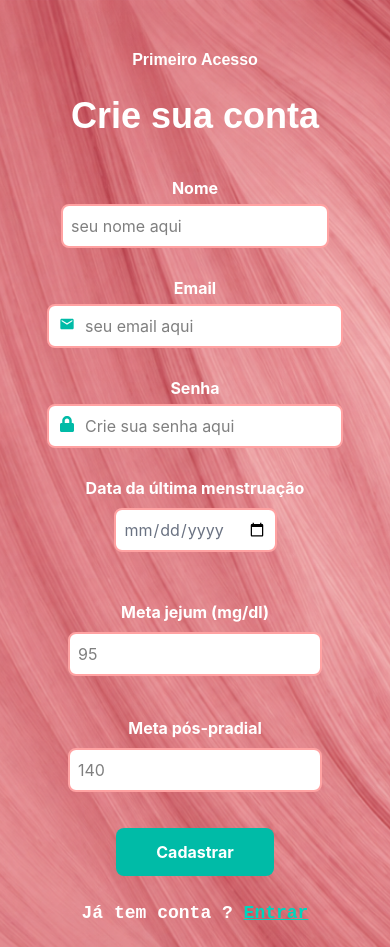
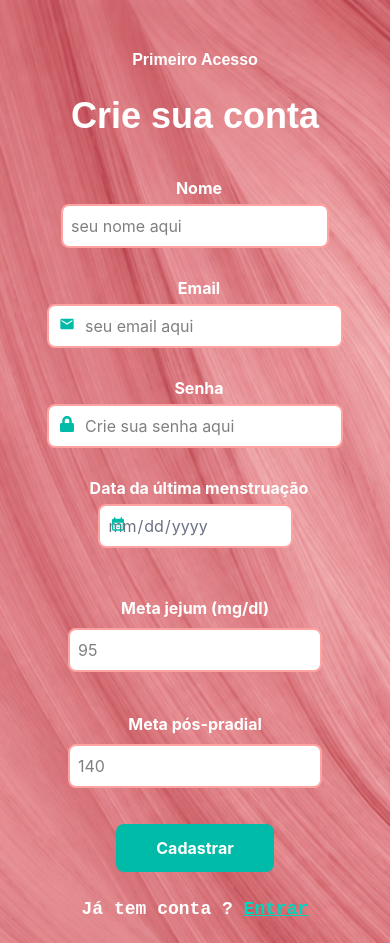
Before and after one commit to Alef-A-Santos/Gestcare, a React (Vite) app in the folder src/frontend/: page / in a window 390 px wide. Built offline with nearby package versions, Linux system fonts and the light colour scheme.

Commit message:
Ajustando icones e colocando responsividade nas imagens

```diff
--- a/src/frontend/src/components/InputsCadastro.jsx
+++ b/src/frontend/src/components/InputsCadastro.jsx
@@ -2,40 +2,49 @@ import Labels from "./Labels";
 import Inputs from "./Inputs";
 import { MdEmail } from "react-icons/md";
 import { FaLock } from "react-icons/fa";
+import{MdCalendarMonth} from "react-icons/md";
 
 function InputHome() {
   return (
     <div className="flex justify-center items-center flex-col gap-1">
 
 
-      <div className="w-100 flex flex-col justify-center lg:justify-start items-center">
-        <Labels desc="Nome" className="text-white font-bold flex justify-center items-center m-1" />
-        <Inputs tipoDado="text" placeName="seu nome aqui" className="border-2 p-2 rounded-lg bg-white border-red-300 w-full sm:w-100 outline-none focus:border-red-400 focus:border-2 text-start  text-grey-300 sm:text-center" />
+      <div className="w-100 flex flex-col justify-center items-center">
+        <Labels desc="Nome" className="text-white font-bold flex justify-start items-center m-1 pl-2 " />
+        <Inputs tipoDado="text" placeName="seu nome aqui" className="border-2 p-2 rounded-lg bg-white border-red-300 w-full sm:w-100 outline-none focus:border-red-400 focus:border-2 text-start  text-grey-300" />
       </div>
 
 
       <div className="w-100 flex flex-col justify-center lg:justify-start items-center">
-      <Labels desc="Email" className="text-white font-bold flex justify-center items-center m-1" />
+      <Labels desc="Email" className="text-white font-bold flex justify-start items-center m-1 pl-2" />
       <Inputs tipoDado="Email" placeName="seu email aqui" icone={<MdEmail className="absolute  text-teal-500 m-3" />} className="border-2 p-2 rounded-lg bg-white border-red-300 w-full sm:w-100 outline-none focus:border-red-400 focus:border-2 text-start text-grey-300 pl-9" />
       </div>
 
 
       <div className=" w-100 flex flex-col justify-center lg:justify-start items-center">
-      <Labels desc="Senha" className="text-white font-bold text-start sm:text-center flex justify-center items-center m-1" />
+      <Labels desc="Senha" className="text-white font-bold sm:text-center flex justify-start items-center m-1 pl-2" />
       <Inputs tipoDado="passWord" placeName="Crie sua senha aqui" icone={<FaLock className="absolute  text-teal-500 m-3"/>}
        className="border-2 p-2 text-start rounded-lg bg-white border-red-300 w-full sm:w-100 outline-none focus:border-red-400 focus:border-2 text-grey-300 pl-9" />
       </div>
 
-      <div className="flex justify-center items-center">
-       <Labels desc="Data da última menstruação" className="text-white font-bold m-1" />
-      </div>
-
-
-       <Inputs tipoDado="date" placeName="Digite aqui a data da última menstruação" className="border-2 p-2 text-start rounded-lg bg-white border-red-300 w-full sm:w-100 outline-none focus:border-red-400 focus:border-2  [&::-webkit-datetime-edit]:text-gray-500" />
-
-
-
-
+      <div className="w-100 flex flex-col justify-center lg:justify-start items-center">
+       <Labels desc="Data da última menstruação" className="text-white font-bold m-1 flex justify-start items-center pl-2 mb-1" />
+       <Inputs tipoDado="date" placeName="Digite aqui a data da última menstruação" icone={<MdCalendarMonth className="absolute text-teal-500 m-3 text-end"/>} className="border-2
+    p-2
+    text-start
+    rounded-lg
+    bg-white
+    border-red-300
+    w-full
+    sm:w-100
+    outline-none
+    focus:border-red-400
+    focus:border-2
+    text-gray-500
+    pr-10
+    [&::-webkit-calendar-picker-indicator]:opacity-0
+    [&::-webkit-calendar-picker-indicator]:cursor-pointer"  />
+    </div>
     </div>
   );
 }
--- a/src/frontend/src/components/Labels.jsx
+++ b/src/frontend/src/components/Labels.jsx
@@ -1,7 +1,7 @@
 function Labels({ desc, className }) {
     return (
-        <div className="mt-5 w-full ">
-            <label className={`block ${className}`}>{desc}</label>
+        <div className="mt-5 w-full flex  justify-center sm:justify-start ">
+            <label className={className} >{desc}</label>
 
         </div>
     )
--- a/src/frontend/src/components/Logo.jsx
+++ b/src/frontend/src/components/Logo.jsx
@@ -1,7 +1,8 @@
 function Logo({ img, alt }) {
     return (
         <div>
-            <img className="w-18 h-18" src={img} alt={alt} />
+            <img className="w-25 h-25
+            " src={img} alt={alt} />
         </div>
 
     )
--- a/src/frontend/src/pages/Cadastro.jsx
+++ b/src/frontend/src/pages/Cadastro.jsx
@@ -17,8 +17,8 @@ function Cadastro() {
             className=" hidden md:flex md:w-4/6 min-h-screen p-8 text-white bg-cover bg-left"
             style={{ backgroundImage: `url("${fundo}")` }}
           >
-            <div className="m-2 flex w-35 h-80">
-              <Logo img="src\assets\logos\logo-1.png" alt="Mulheres gravidas" />
+            <div className=" flex w-35 h-80">
+              <Logo img="src\assets\logos\logo-1.png" alt="Mulher gravida" />
             </div>
           </div>
 
```
